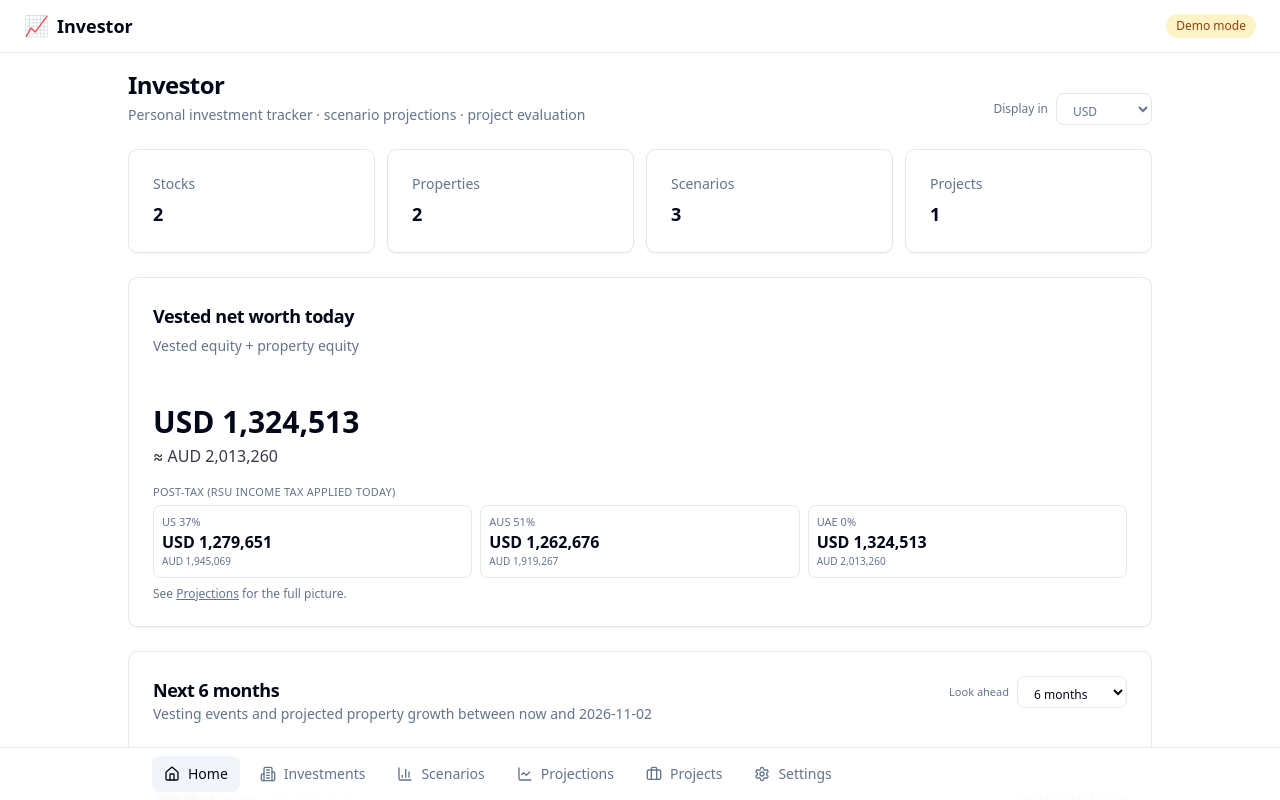
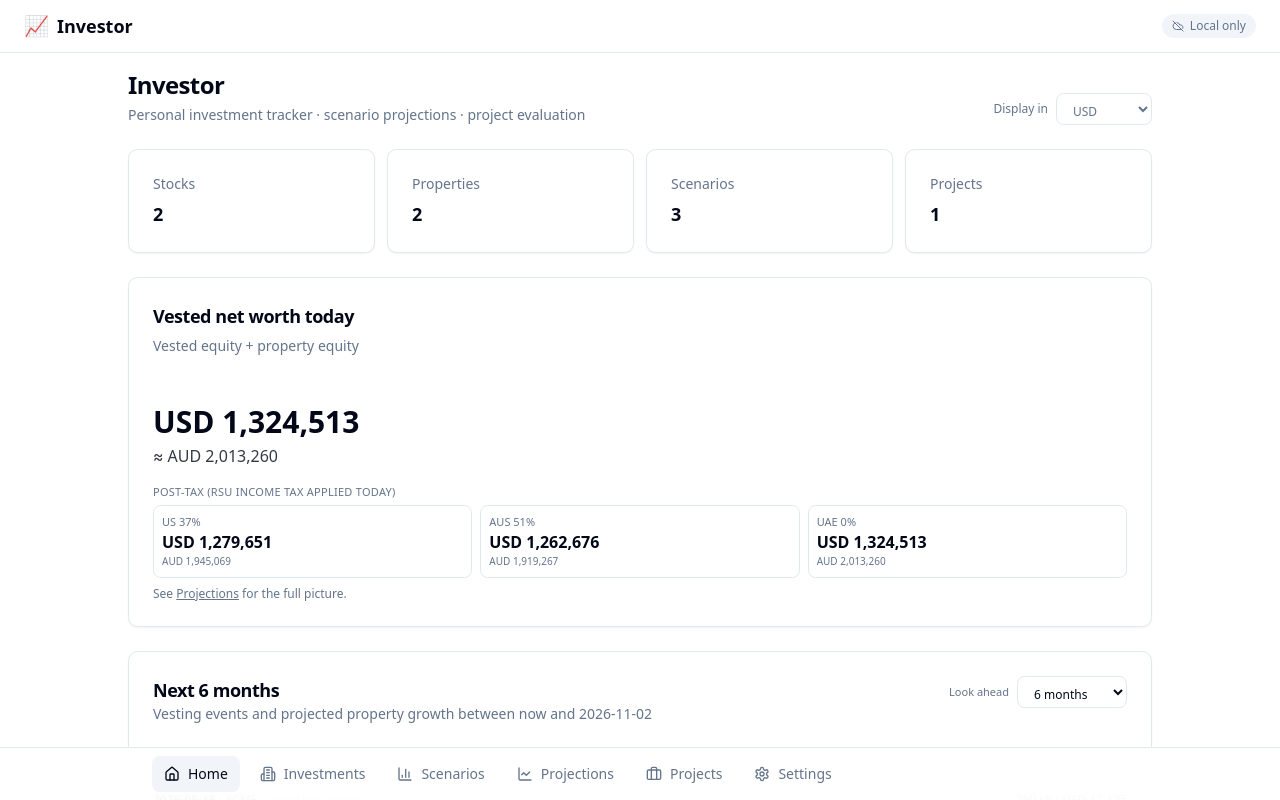
Before and after one commit to shanearnott/Investor, a Next.js app: page / in a window 1280 px wide. Both pictures are taken after a click on the button "Try with demo data". Shown: the top 800 px of the page. Built offline with nearby package versions, Linux system fonts and the light colour scheme.

Commit message:
shell: dont show 'Demo mode' badge when local data exists
Three states now: Drive connected (green), Local only (neutral),
Demo mode (amber, only when no Drive AND no user data).

Co-Authored-By: Claude Opus 4.7 <noreply@anthropic.com>

```diff
--- a/components/app-shell.tsx
+++ b/components/app-shell.tsx
@@ -7,6 +7,7 @@ import {
   Briefcase,
   Building2,
   Cloud,
+  CloudOff,
   Home,
   LineChart,
   Settings,
@@ -26,7 +27,16 @@ const navItems = [
 
 export function AppShell({ children }: { children: React.ReactNode }) {
   const pathname = usePathname();
-  const { error, driveEmail, isDemo } = useData();
+  const { data, error, driveEmail, isDemo } = useData();
+  // "Demo mode" should only appear when there's literally no user data —
+  // having local data without Drive is "local only", not a demo. The Drive
+  // green badge always wins when connected.
+  const hasUserData =
+    data.stocks.length > 0 ||
+    data.properties.length > 0 ||
+    data.scenarios.length > 0 ||
+    data.projects.length > 0;
+  const showDemoBadge = isDemo && !hasUserData;
 
   return (
     <div className="flex min-h-dvh flex-col">
@@ -35,7 +45,16 @@ export function AppShell({ children }: { children: React.ReactNode }) {
           <span className="text-xl">📈</span>
           <span>Investor</span>
         </Link>
-        {isDemo ? (
+        {!isDemo ? (
+          <Link
+            href="/settings"
+            className="inline-flex items-center gap-1.5 rounded-full bg-emerald-100 px-2.5 py-1 text-xs font-medium text-emerald-800 hover:bg-emerald-200 max-w-[60vw] sm:max-w-none"
+            title={driveEmail ? `Synced to Google Drive · ${driveEmail}` : "Connected to Google Drive"}
+          >
+            <Cloud className="h-3 w-3 shrink-0" />
+            <span className="truncate">{driveEmail ?? "Drive connected"}</span>
+          </Link>
+        ) : showDemoBadge ? (
           <Link
             href="/settings"
             className="inline-flex items-center rounded-full bg-amber-100 px-2.5 py-1 text-xs font-medium text-amber-800 hover:bg-amber-200"
@@ -46,11 +65,11 @@ export function AppShell({ children }: { children: React.ReactNode }) {
         ) : (
           <Link
             href="/settings"
-            className="inline-flex items-center gap-1.5 rounded-full bg-emerald-100 px-2.5 py-1 text-xs font-medium text-emerald-800 hover:bg-emerald-200 max-w-[60vw] sm:max-w-none"
-            title={driveEmail ? `Synced to Google Drive · ${driveEmail}` : "Connected to Google Drive"}
+            className="inline-flex items-center gap-1.5 rounded-full bg-secondary px-2.5 py-1 text-xs font-medium text-muted-foreground hover:bg-accent"
+            title="Local only — connect Google Drive in Settings to sync across devices"
           >
-            <Cloud className="h-3 w-3 shrink-0" />
-            <span className="truncate">{driveEmail ?? "Drive connected"}</span>
+            <CloudOff className="h-3 w-3 shrink-0" />
+            <span>Local only</span>
           </Link>
         )}
       </header>
```
